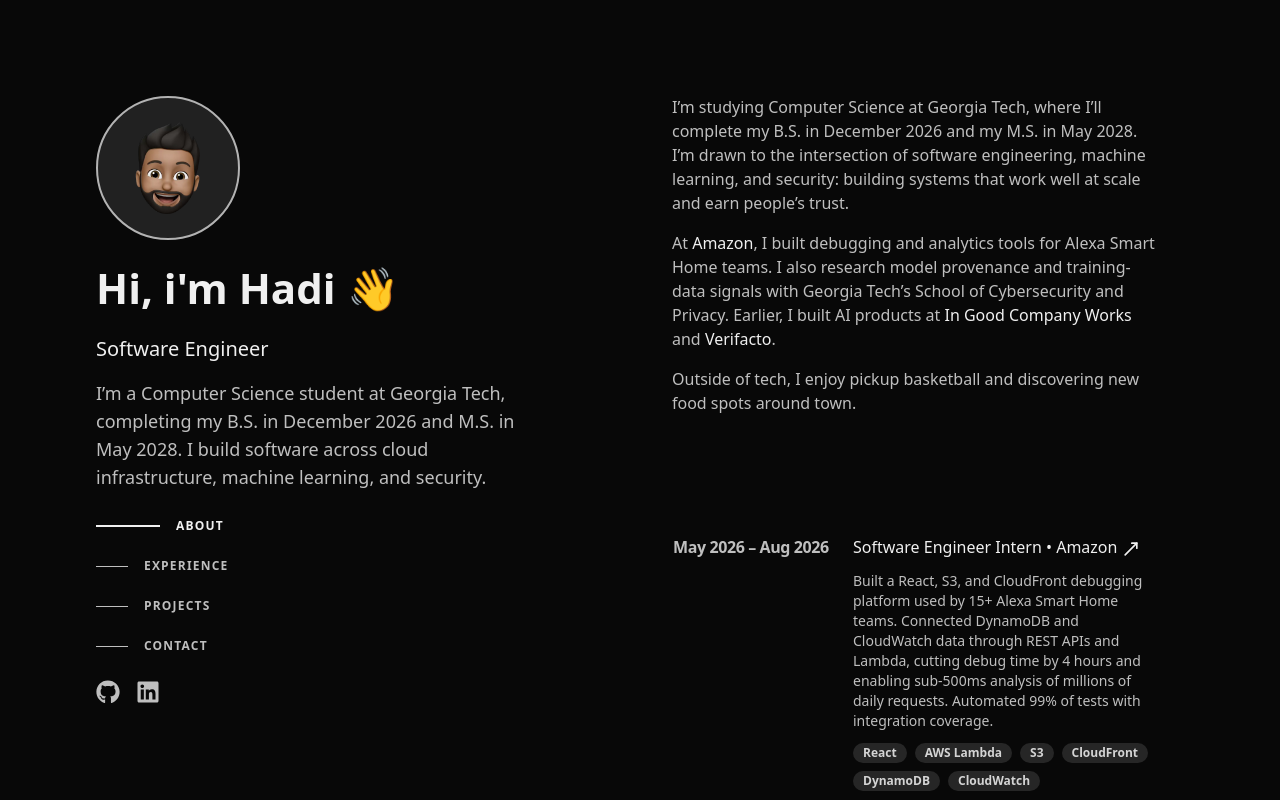
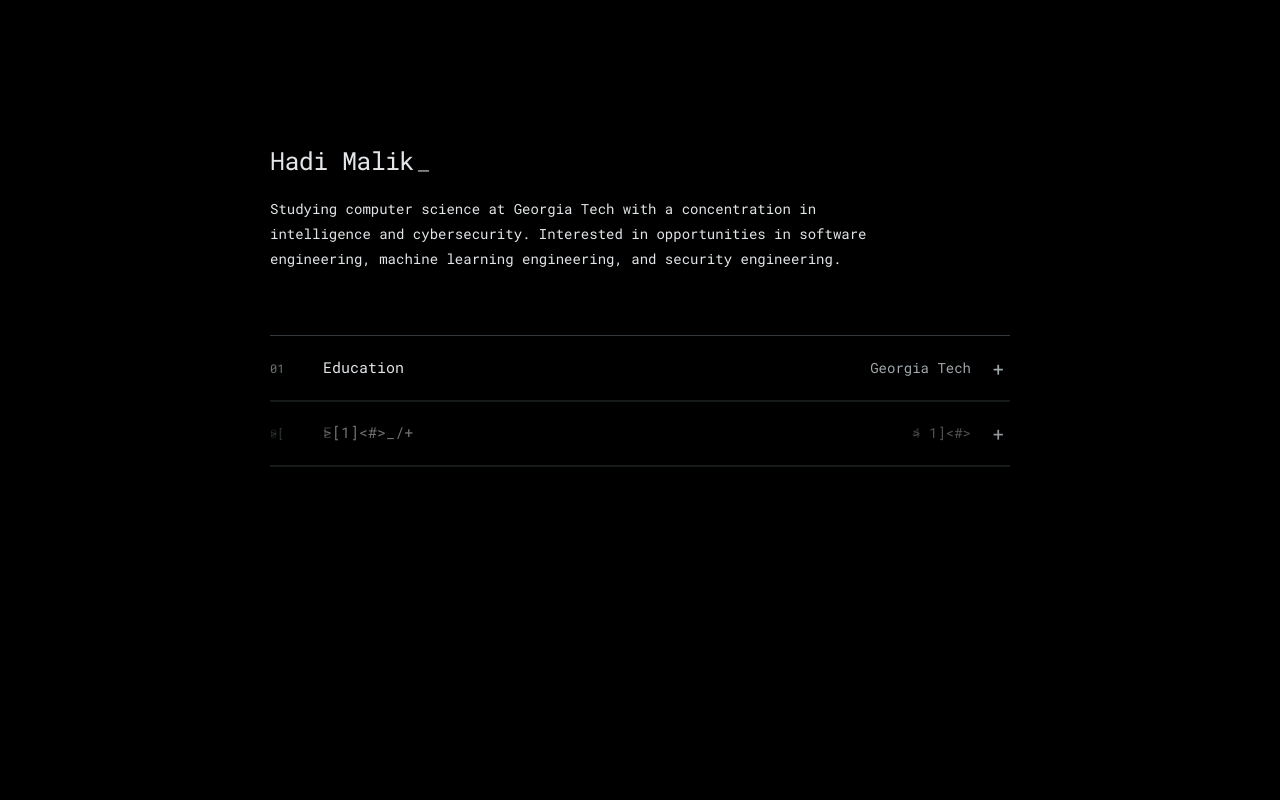
Before and after one commit to hadimalik12/hadimalik-portfolio, a Next.js app: page / in a window 1280 px wide. Shown: the top 800 px of the page. Built offline with nearby package versions, Linux system fonts and the light colour scheme.

Commit message:
Make Signal portfolio the homepage

```diff
--- a/app/layout.tsx
+++ b/app/layout.tsx
@@ -7,32 +7,27 @@
 const inter = Inter({ subsets: ["latin"] });
 
 export const metadata: Metadata = {
-  metadataBase: new URL("https://hadimalik12.github.io/hadimalik-portfolio/"),
+  metadataBase: new URL("https://hadimalik.com/"),
   alternates: {
-    canonical: "https://hadimalik12.github.io/hadimalik-portfolio/",
+    canonical: "https://hadimalik.com/",
   },
-  title: "Hadi Malik",
+  title: "Hadi Malik · Index",
   description:
-    "Hadi Malik is a software engineer and Georgia Tech computer science student working across cloud infrastructure, machine learning, and security.",
+    "Studying computer science at Georgia Tech with a concentration in intelligence and cybersecurity. Interested in software engineering, machine learning engineering, and security engineering.",
   keywords:
     "",
   openGraph: {
     locale: "en_US",
     siteName: "Hadi Malik",
     type: "website",
-    title: "Hadi Malik",
+    title: "Hadi Malik · Index",
     description:
-      "Hadi Malik is a software engineer and Georgia Tech computer science student working across cloud infrastructure, machine learning, and security.",
-    url: "https://hadimalik12.github.io/hadimalik-portfolio/",
-    images: [
-      {
-        url: "https://hadimalik12.github.io/hadimalik-portfolio/avatar.png",
-      },
-    ],
+      "Studying computer science at Georgia Tech with a concentration in intelligence and cybersecurity. Interested in software engineering, machine learning engineering, and security engineering.",
+    url: "https://hadimalik.com/",
   },
   twitter: {
     card: "summary_large_image",
-    title: "Hadi Malik",
+    title: "Hadi Malik · Index",
   },
 };
 
--- a/app/page.tsx
+++ b/app/page.tsx
@@ -1,23 +1,7 @@
-"use client";
-
-import Nav from "@/components/Nav";
-import ExpCard from "@/components/ExpCards";
-import Projects from "@/components/Projects";
-import About from "@/components/About";
-import Contact from "@/components/Contact";
+import SignalPortfolio from "@/components/designs/SignalPortfolio";
+import "@fontsource/roboto-mono/latin-300.css";
+import "./designs/signal/signal.css";
 
 export default function Home() {
-  return (
-    <div className="font-sans mx-auto min-h-screen max-w-screen-2xl px-6 py-12 md:px-12 md:py-20 lg:px-24 lg:py-0">
-      <div className="lg:flex lg:justify-between lg:gap-4">
-        <Nav />
-        <main className="flex flex-col pt-6 lg:pt-24 lg:w-1/2 lg:py-24 gap-8">
-          <About />
-          <ExpCard />
-          <Projects />
-          <Contact />
-        </main>
-      </div>
-    </div>
-  );
+  return <SignalPortfolio />;
 }
```
